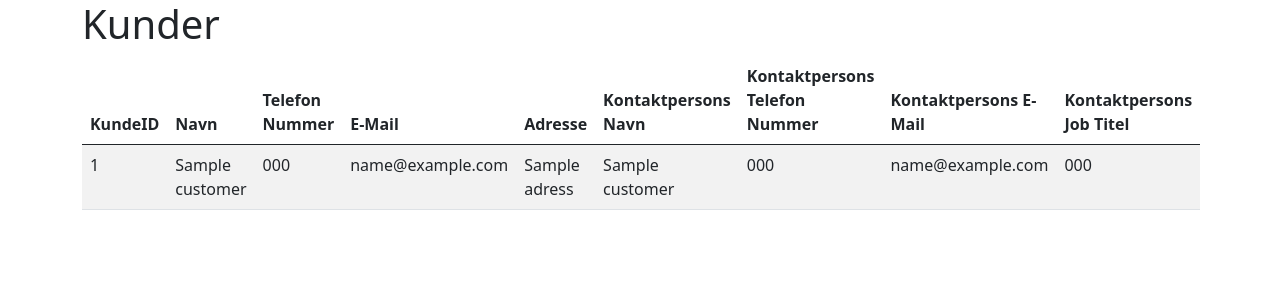
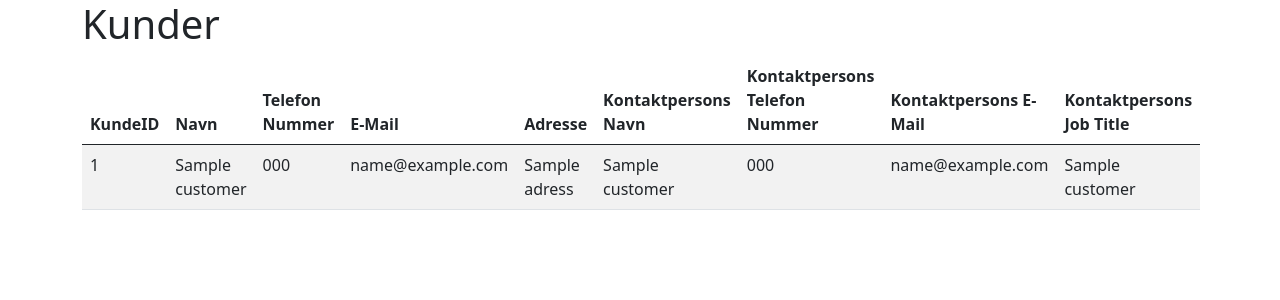
Before and after one commit to MGylden/AdressBook, a Flask app: template templates/index.html in a window 1280 px wide. Shown: the top 300 px of the page. Run offline with Flask 2, Linux system fonts and the light colour scheme; the template is opened without the code that fills it: most values are stand-ins (such as "Sample title", 1, 10 or a date in 2020); parts of the project's set-up code (start-up, migrations or seed data) failed here and were passed over.

Commit message:
fix index.html

```diff
--- a/templates/index.html
+++ b/templates/index.html
@@ -1,9 +1,12 @@
 <!DOCTYPE html>
 <html>
+
 <head>
   <title>Bilforhandler</title>
-    <link href="https://cdn.jsdelivr.net/npm/bootstrap@5.0.1/dist/css/bootstrap.min.css" rel="stylesheet" integrity="sha384-+0n0xVW2eSR5OomGNYDnhzAbDsOXxcvSN1TPprVMTNDbiYZCxYbOOl7+AMvyTG2x" crossorigin="anonymous">
+  <link href="https://cdn.jsdelivr.net/npm/bootstrap@5.0.1/dist/css/bootstrap.min.css" rel="stylesheet"
+    integrity="sha384-+0n0xVW2eSR5OomGNYDnhzAbDsOXxcvSN1TPprVMTNDbiYZCxYbOOl7+AMvyTG2x" crossorigin="anonymous">
 </head>
+
 <body>
   <div class="container">
     <h1>Kunder</h1>
@@ -20,7 +23,7 @@
           <th>Kontaktpersons Navn</th>
           <th>Kontaktpersons Telefon Nummer</th>
           <th>Kontaktpersons E-Mail</th>
-                <th>Kontaktpersons Job Titel</th>
+          <th>Kontaktpersons Job Title</th>
         </tr>
       </thead>
       <tbody>
@@ -34,11 +37,12 @@
           <td>{{ c.contactName }}</td>
           <td>{{ c.contactPhone }}</td>
           <td>{{ c.contactEmail }}</td>
-                  <td>{{ c.contactJobTitel }}</td>
+          <td>{{ c.contactJobTitle }}</td>
         </tr>
         {% endfor %}
       </tbody>
     </table>
   </div>
 </body>
+
 </html>
```
Lines whose indentation alone changed are shown as unchanged.
